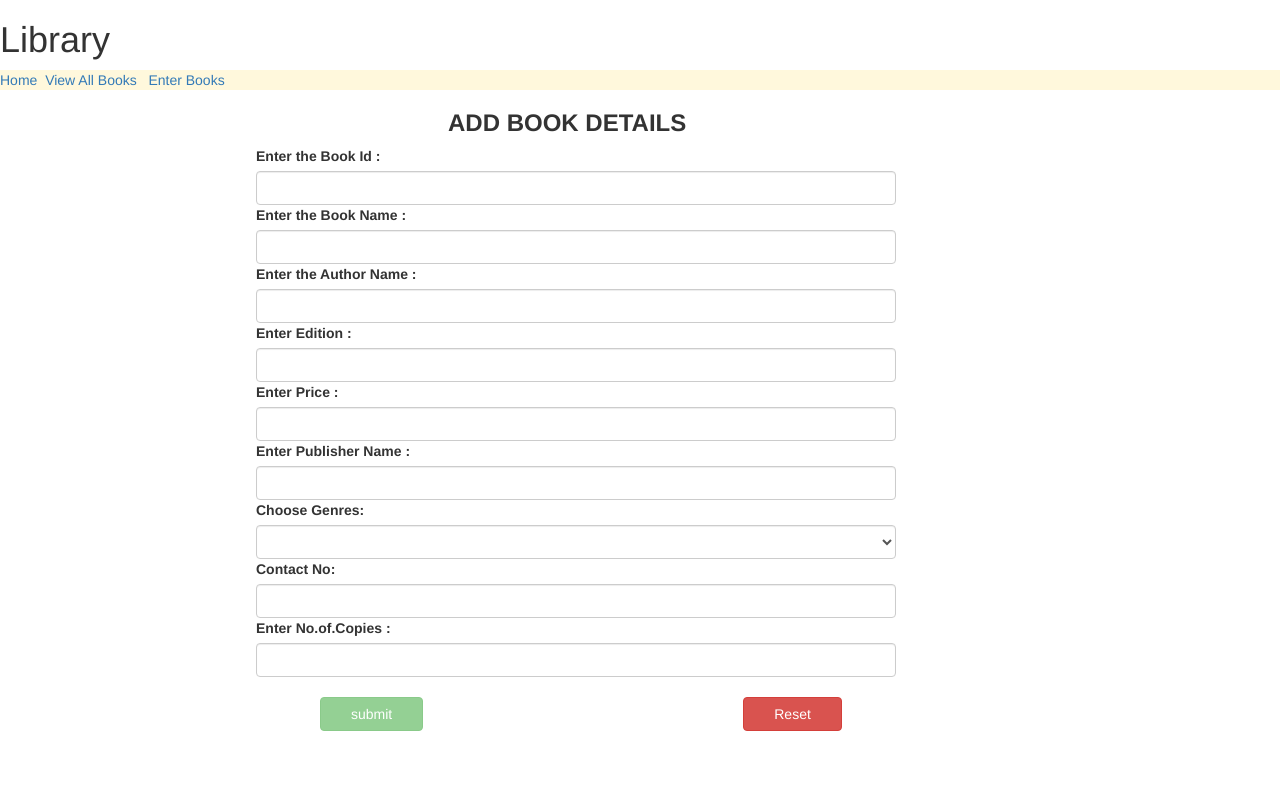
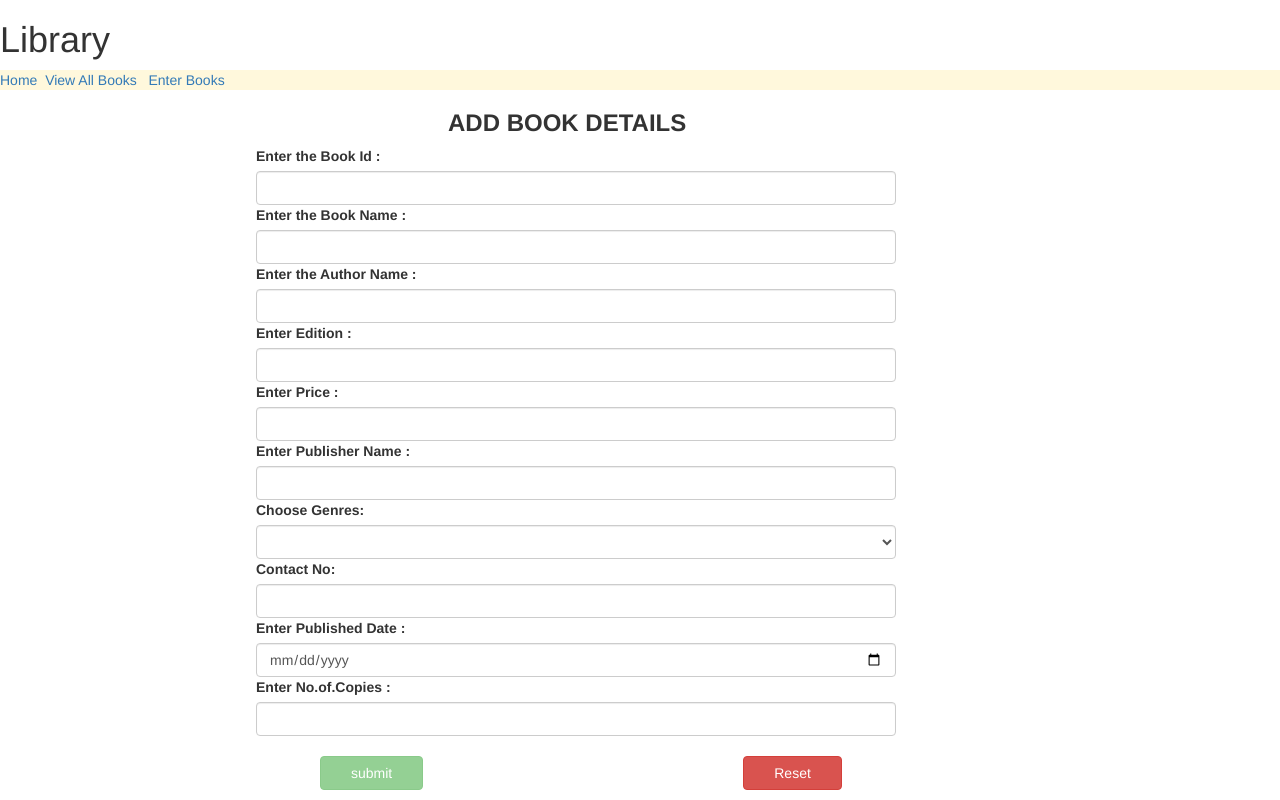
Before and after one commit to KelamBasavaiah/Angular8LibraryManagement, an Angular app: page /addBook in a window 1280 px wide. Built offline with nearby package versions, Linux system fonts and the light colour scheme.

Commit message:
Update add-book.component.html

```diff
--- a/src/app/Components/add-book/add-book.component.html
+++ b/src/app/Components/add-book/add-book.component.html
@@ -67,17 +67,17 @@
             </div>
             <div class="form-row">
                 <label>Contact No:</label>
-                <input type="text" class="form-control" name="contact" #contact="ngModel" [(ngModel)]="book.contact" pattern="[0-9]*" maxlength="10" required>
+                <input type="text" class="form-control" name="contact" #contact="ngModel" [(ngModel)]="book.contact" pattern="[0-9]*" maxlength="10" minlength="10"equired>
                 <span *ngIf="contact.invalid && contact.touched" class="invalid-feedback">
                     <span *ngIf="contact.errors.required">Contact No is required</span>
                     <span *ngIf="contact.errors.pattern">Contact No must be numbers</span>
                 </span>
 
             </div>
-            <!-- <div class="form-row">
+            <div class="form-row">
                 <label>Enter Published Date :</label>
-                <input type="date" class="form-control" name="publishedDate" #publishedDate="ngModel" [(ngModel)]="book.publishedDate" required>
-            </div> -->
+                <input type="date" class="form-control" name="publishedDate" #publishedDate="ngModel" [(ngModel)]="book.publishedDate">
+            </div>
             <div class="form-row">
                 <label>Enter No.of.Copies :</label>
                 <input type="number" class="form-control" name="copies" #copies="ngModel" [(ngModel)]="book.copies" min="1" pattern="[0-9]*" required>
@@ -93,7 +93,4 @@
         </form>
 
     </div>
-    <div *ngIf="result">
-        Book is Added successfully
-    </div>
  </div>
```
